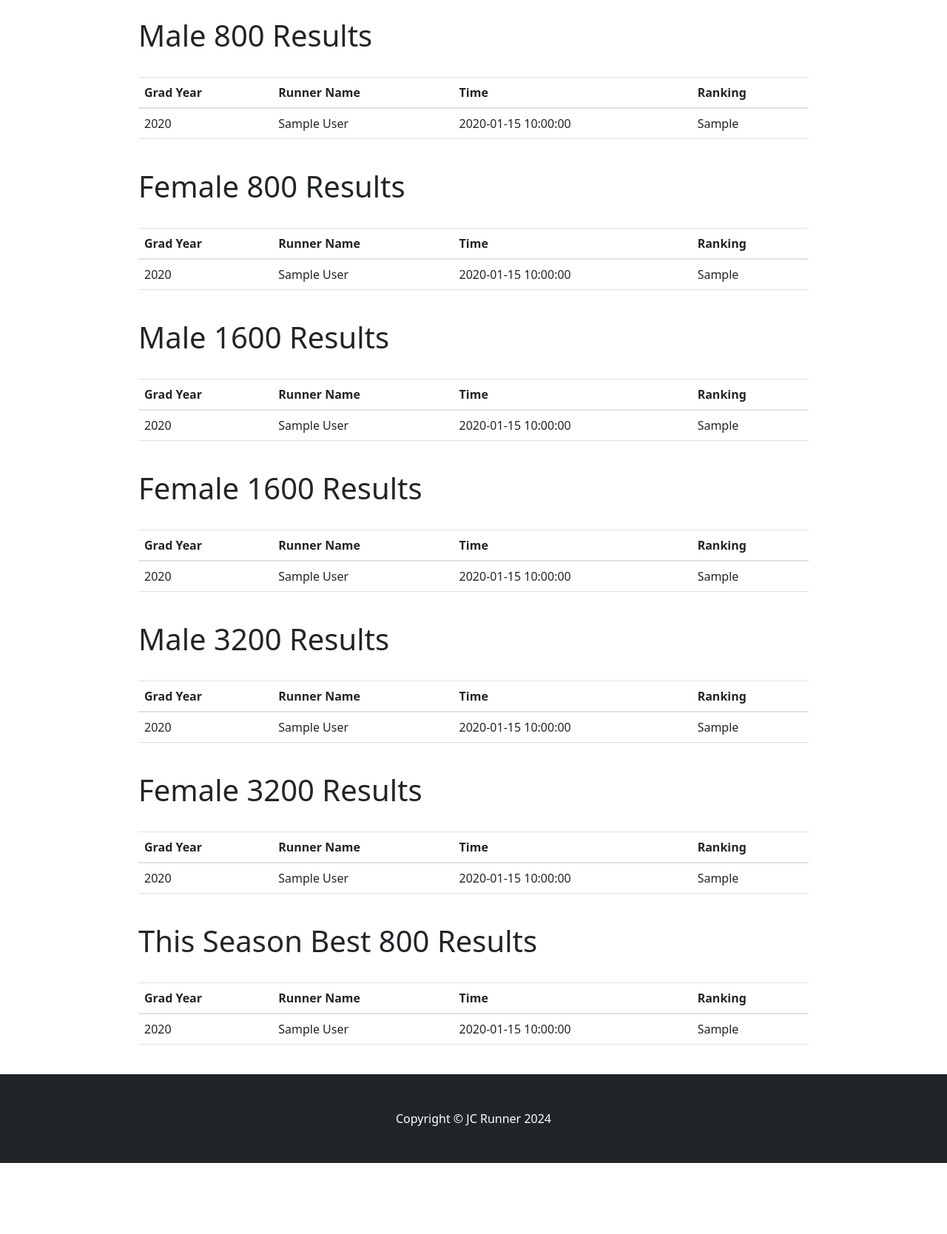
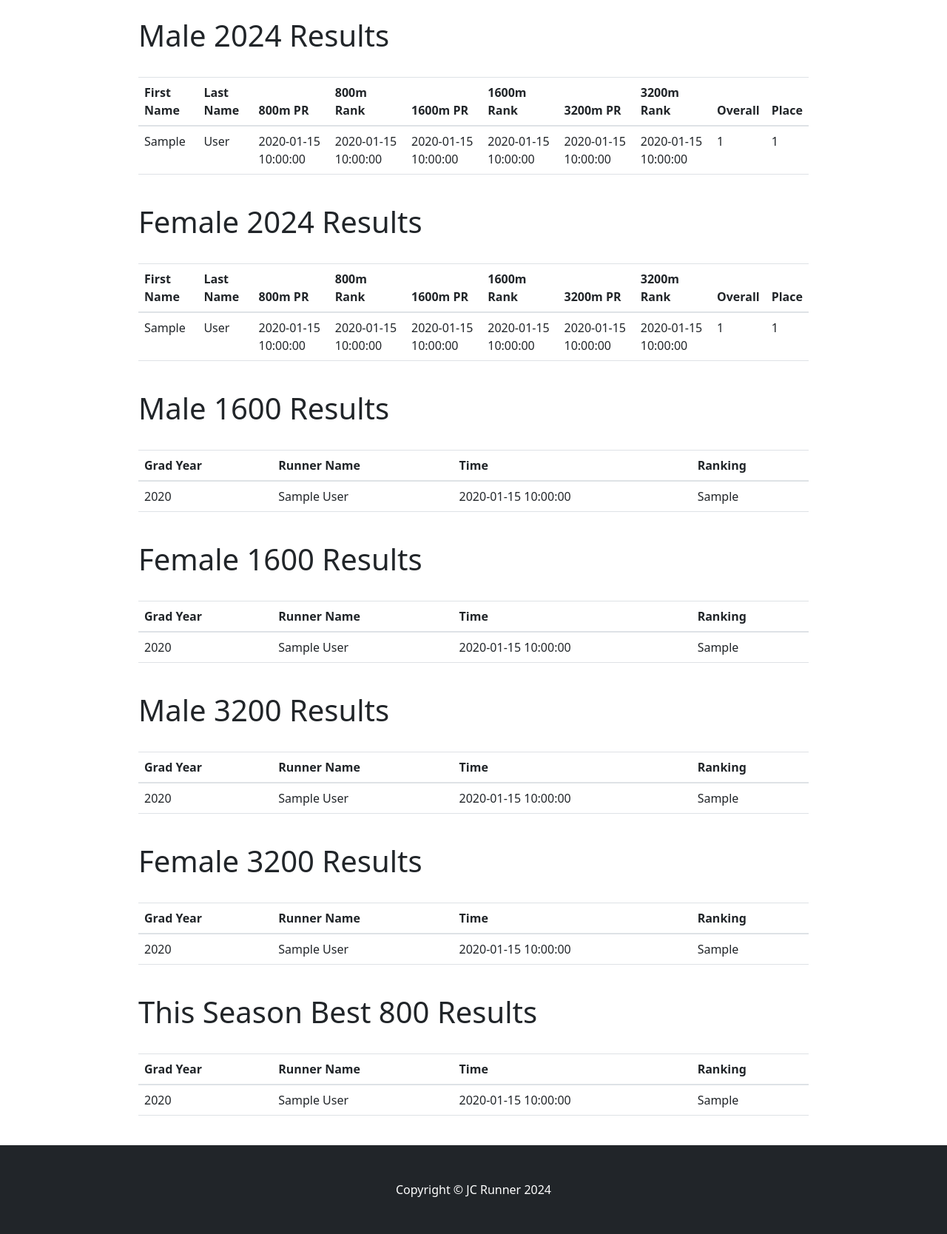
Before and after one commit to TyCoope/JCrunners-Final, a Flask app: template app/templates/results.html in a window 1280 px wide. Shown: the part 56-1724 px from the top of the page at 74% size. Before the commit the page ends 1628 px from the top, so only its background shows below. Run offline with Flask 3, Linux system fonts and the light colour scheme; the template is opened without the code that fills it: most values are stand-ins (such as "Sample title", 1, 10 or a date in 2020); data that the repository does not hold is empty; some libraries are stand-ins or nearby versions.

Commit message:
please dont send to jcrunners2 please

```diff
--- a/app/templates/results.html
+++ b/app/templates/results.html
@@ -16,51 +16,77 @@
 
 
                        <br>
-                        <h1>Male 800 Results</h1>
+                        <h1>Male 2024 Results</h1>
                         <br>
 
-                        <table  class="table">
+                        <table class="table">
     <thead>
-                            <th scope="col">Grad Year</th>
-                            <th scope="col">Runner Name</th>
-                            <th scope="col">Time</th>
-                            <th scope="col">Ranking</th>
+        <tr>
+            <th>First Name</th>
+            <th>Last Name</th>
+            <th>800m PR</th>
+            <th>800m Rank</th>
+            <th>1600m PR</th>
+            <th>1600m Rank</th>
+            <th>3200m PR</th>
+            <th>3200m Rank</th>
+            <th>Overall</th> <!-- New column for overall rank -->
+            <th>Place</th> <!-- New column for place rank -->
+        </tr>
     </thead>
-                            {% for male_runner_800 in male_runners_800 %}
-                                <tr style="{{ 'font-weight: bold;' if male_runner_800.is_in_latest_roster else '' }}">
-
-                                    <td align="left">{{ male_runner_800.grad_year }}</td>
-                                    <td align="left">{{ male_runner_800.first_name }} {{ male_runner_800.last_name }}</td>
-                                    <td align="left">{{ male_runner_800.time_800_pr }}</td>
-                                    <td align="left">{{ male_runner_800.runner_ranking }}</td>
-
+    <tbody>
+        {% for runner in male_runners_2024 %}
+            <tr>
+                <td>{{ runner.first_name }}</td>
+                <td>{{ runner.last_name }}</td>
+                <td>{{ runner.time_800_pr }}</td>
+                <td>{{ runner.time_800_rank }}</td>
+                <td>{{ runner.time_1600_pr }}</td>
+                <td>{{ runner.time_1600_rank }}</td>
+                <td>{{ runner.time_3200_pr }}</td>
+                <td>{{ runner.time_3200_rank }}</td>
+                <td>{{ runner.overall_rank }}</td> <!-- New column for overall rank -->
+                <td>{{ runner.place_rank }}</td> <!-- New column for place rank -->
             </tr>
         {% endfor %}
-
+    </tbody>
 </table>
 
                         <br>
-                        <h1>Female 800 Results</h1>
+                        <h1>Female 2024 Results</h1>
                         <br>
 
-                        <table  class="table">
+                        <table class="table">
     <thead>
-                            <th scope="col">Grad Year</th>
-                            <th scope="col">Runner Name</th>
-                            <th scope="col">Time</th>
-                            <th scope="col">Ranking</th>
+        <tr>
+            <th>First Name</th>
+            <th>Last Name</th>
+            <th>800m PR</th>
+            <th>800m Rank</th>
+            <th>1600m PR</th>
+            <th>1600m Rank</th>
+            <th>3200m PR</th>
+            <th>3200m Rank</th>
+            <th>Overall</th> <!-- New column for overall rank -->
+            <th>Place</th> <!-- New column for place rank -->
+        </tr>
     </thead>
-                            {% for female_runner_800 in female_runners_800 %}
-                                <tr style="{{ 'font-weight: bold;' if female_runner_800.is_in_latest_roster else '' }}">
-
-                                    <td align="left">{{ female_runner_800.grad_year }}</td>
-                                    <td align="left">{{ female_runner_800.first_name }} {{ female_runner_800.last_name }}</td>
-                                    <td align="left">{{ female_runner_800.time_800_pr }}</td>
-                                    <td align="left">{{ female_runner_800.runner_ranking }}</td>
-
+    <tbody>
+        {% for runner in female_runners_2024 %}
+            <tr>
+                <td>{{ runner.first_name }}</td>
+                <td>{{ runner.last_name }}</td>
+                <td>{{ runner.time_800_pr }}</td>
+                <td>{{ runner.time_800_rank }}</td>
+                <td>{{ runner.time_1600_pr }}</td>
+                <td>{{ runner.time_1600_rank }}</td>
+                <td>{{ runner.time_3200_pr }}</td>
+                <td>{{ runner.time_3200_rank }}</td>
+                <td>{{ runner.overall_rank }}</td> <!-- New column for overall rank -->
+                <td>{{ runner.place_rank }}</td> <!-- New column for place rank -->
             </tr>
         {% endfor %}
-
+    </tbody>
 </table>
 
                         <br>
```
Also changed, not shown: app/blueprints/results.py (+115 -1 lines). Lines whose indentation alone changed are shown as unchanged.
